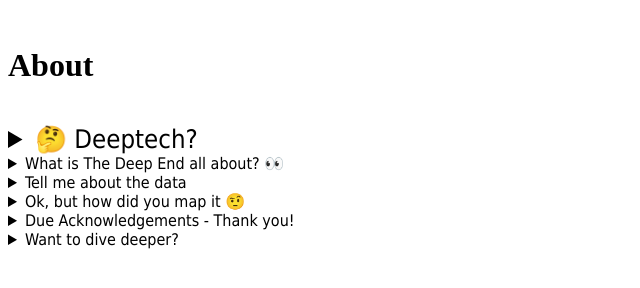
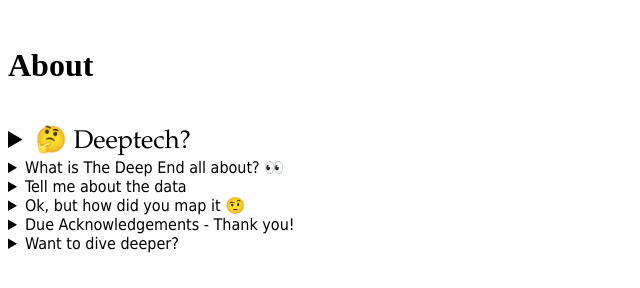
Before and after one commit to 07yazza/The-Deep-End, a plain HTML site: page aboutthedeepend.html in a window 1280 px wide. Shown: the full height of the page, 0-640 px from the left. Drawn offline with Linux system fonts and the light colour scheme.

Commit message:
Update aboutthedeepend.html

```diff
--- a/aboutthedeepend.html
+++ b/aboutthedeepend.html
@@ -4,7 +4,7 @@
   <br><h1>About</h1><br>
   <div style="font-family: Tahoma">
   <details class="What is deeptech?">
-    <summary style="font-size: 2vw">🤔 Deeptech?</summary>
+    <summary style="font-size: 2vw; font-family: Garamond">🤔 Deeptech?</summary>
     <p>Deeptech encompasses companies (specifically startups) that commercialise scientific research. Like with any definitions for groups, there isn't one distinct definition that's used across the industry, and same goes for deeptech, especially because of how varied science can be. For me, the research being commercialised from deeptech startups can be across any field from arts to science, but is largely based on a technology rather than a social solution.
       [Add these to the "What is Deeptech Blog and more info on what groups them and why that matters (and plug that link into this page):" The new technology offers a quantum leap in improvement over current solutions, which is distinct from optimisation or modifying the technology for an application (infrastructure vs application level of the technology).
       Usually these companies have ongoing research and development (R&D), a executive scientists in the founding team, deeptech is usually patentable IP (though not all patentable IP is deeptech), often works on physical products but also software (eg. AI), and has a long commercialisation pathway.]
```
